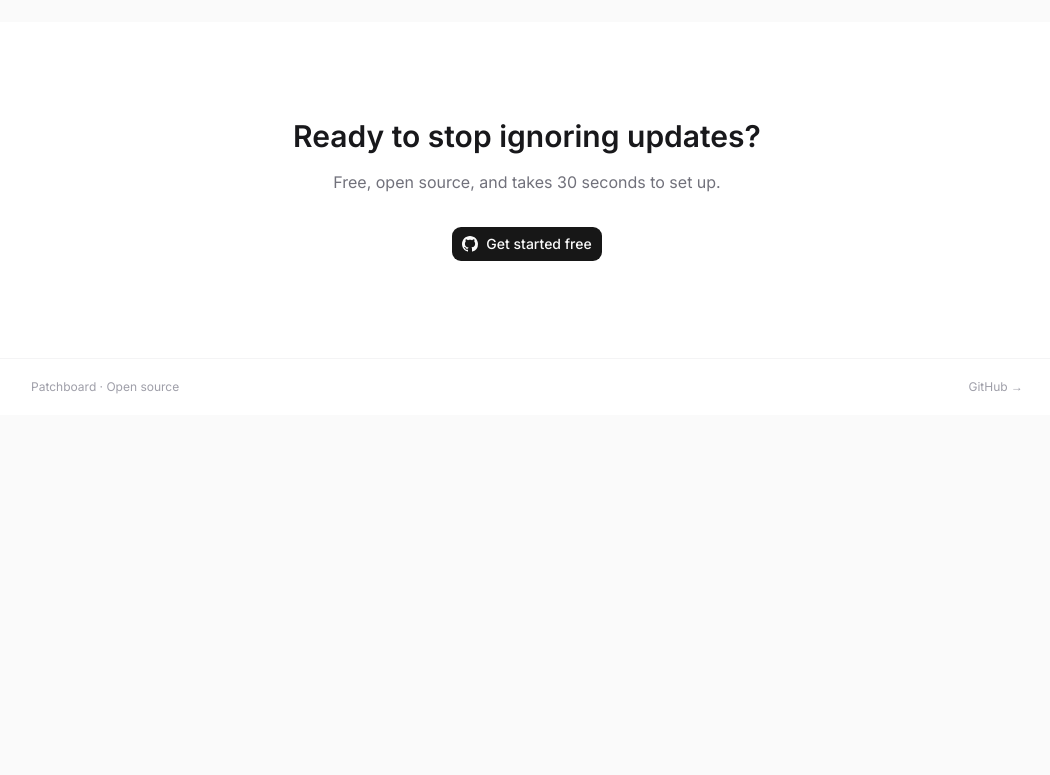
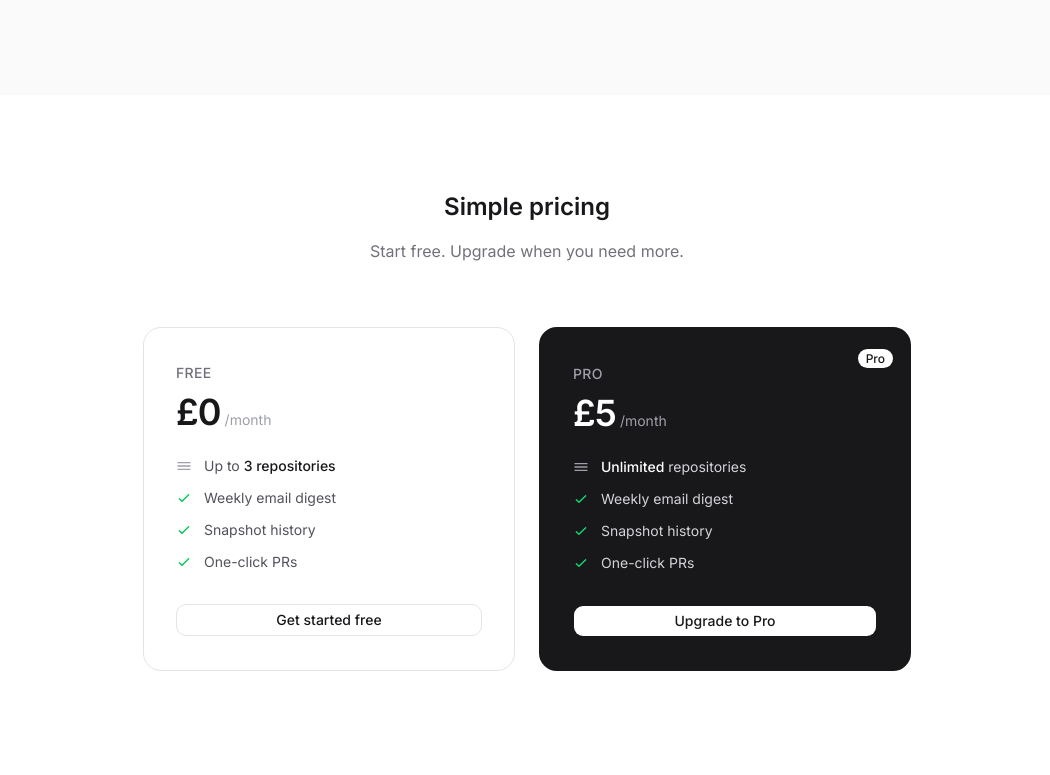
Before and after one commit to ZakDev1/patchboard, a Next.js app: page / in a window 1280 px wide. Shown: the part 1505-2280 px from the top of the page, without its empty margins (113-1163 px from the left). Before the commit the page ends 1920 px from the top, so only its background shows below. Built offline with nearby package versions, Linux system fonts and the light colour scheme; what fumadocs-ui would draw is missing.

Commit message:
feat: improve landing page with pricing section, docs link and feature cards

```diff
--- a/app/page.tsx
+++ b/app/page.tsx
@@ -11,12 +11,22 @@ export default async function LandingPage() {
       {/* Nav */}
       <header className="border-b border-zinc-100">
         <div className="max-w-5xl mx-auto px-4 h-14 flex items-center justify-between">
-          <span className="font-semibold text-sm tracking-tight">Patchboard</span>
-          <Link href="/login">
-            <Button size="sm" variant="outline">
-              Sign in
-            </Button>
-          </Link>
+          <span className="font-semibold text-sm tracking-tight">
+            Patchboard
+          </span>
+          <div className="flex items-center gap-4">
+            <Link
+              href="/docs"
+              className="text-sm text-zinc-500 hover:text-zinc-900 transition-colors"
+            >
+              Docs
+            </Link>
+            <Link href="/login">
+              <Button size="sm" variant="outline">
+                Sign in
+              </Button>
+            </Link>
+          </div>
         </div>
       </header>
 
@@ -28,12 +38,14 @@ export default async function LandingPage() {
         </div>
 
         <h1 className="text-5xl font-semibold tracking-tight text-zinc-900 mb-5 leading-tight">
-          Dependency updates, <span className="text-zinc-400">reviewed not ignored</span>
+          Dependency updates,{" "}
+          <span className="text-zinc-400">reviewed not ignored</span>
         </h1>
 
         <p className="text-lg text-zinc-500 max-w-xl mx-auto mb-8">
-          Patchboard scans your GitHub repos, shows you what&apos;s outdated, and lets you approve updates and raise a
-          PR, all without leaving your browser.
+          Patchboard scans your GitHub repos, shows you what&apos;s outdated,
+          and lets you approve updates and raise a PR, all without leaving your
+          browser.
         </p>
 
         <Link href="/login">
@@ -69,10 +81,12 @@ export default async function LandingPage() {
       {/* Features */}
       <section className="border-t border-zinc-100 bg-zinc-50">
         <div className="max-w-5xl mx-auto px-4 py-24">
-          <h2 className="text-2xl font-semibold text-center mb-16">Everything you need, nothing you don&apos;t</h2>
+          <h2 className="text-2xl font-semibold text-center mb-16">
+            The dependency workflow that doesn&apos;t get in your way
+          </h2>
 
-          <div className="grid grid-cols-1 md:grid-cols-3 gap-8">
-            <div>
+          <div className="grid grid-cols-1 lg:grid-cols-3 gap-6">
+            <div className="bg-white rounded-xl border border-zinc-200 p-6">
               <div className="w-9 h-9 rounded-lg bg-zinc-900 flex items-center justify-center mb-4">
                 <svg
                   className="w-4 h-4 text-white"
@@ -90,11 +104,12 @@ export default async function LandingPage() {
               </div>
               <h3 className="font-medium mb-2">Instant scanning</h3>
               <p className="text-sm text-zinc-500 leading-relaxed">
-                Connect any GitHub repo and Patchboard scans your dependencies against the npm registry in seconds.
+                Connect any GitHub repo and Patchboard scans your dependencies
+                against the npm registry in seconds.
               </p>
             </div>
 
-            <div>
+            <div className="bg-white rounded-xl border border-zinc-200 p-6">
               <div className="w-9 h-9 rounded-lg bg-zinc-900 flex items-center justify-center mb-4">
                 <svg
                   className="w-4 h-4 text-white"
@@ -112,12 +127,12 @@ export default async function LandingPage() {
               </div>
               <h3 className="font-medium mb-2">Review workflow</h3>
               <p className="text-sm text-zinc-500 leading-relaxed">
-                Approve or snooze each update individually. Major version bumps are flagged so nothing slips through
-                unnoticed.
+                Approve or snooze each update individually. Major version bumps
+                are flagged so nothing slips through unnoticed.
               </p>
             </div>
 
-            <div>
+            <div className="bg-white rounded-xl border border-zinc-200 p-6">
               <div className="w-9 h-9 rounded-lg bg-zinc-900 flex items-center justify-center mb-4">
                 <svg
                   className="w-4 h-4 text-white"
@@ -135,18 +150,223 @@ export default async function LandingPage() {
               </div>
               <h3 className="font-medium mb-2">One-click PRs</h3>
               <p className="text-sm text-zinc-500 leading-relaxed">
-                Approve your updates and raise a single pull request with all changes in one go. No more nine PRs for
-                nine packages.
+                Approve your updates and raise a single pull request with all
+                changes in one go. No more nine PRs for nine packages.
               </p>
             </div>
           </div>
         </div>
       </section>
 
+      {/* Pricing */}
+      <section className="max-w-5xl mx-auto px-4 py-24">
+        <h2 className="text-2xl font-semibold text-center mb-4">
+          Simple pricing
+        </h2>
+        <p className="text-zinc-500 text-center mb-16">
+          Start free. Upgrade when you need more.
+        </p>
+
+        <div className="grid grid-cols-1 md:grid-cols-2 gap-6 max-w-3xl mx-auto">
+          {/* Free */}
+          <div className="rounded-2xl border border-zinc-200 p-8">
+            <div className="mb-6">
+              <span className="text-sm font-medium text-zinc-500 uppercase tracking-wide">
+                Free
+              </span>
+              <div className="mt-2 flex items-baseline gap-1">
+                <span className="text-4xl font-semibold tracking-tight">
+                  £0
+                </span>
+                <span className="text-zinc-400 text-sm">/month</span>
+              </div>
+            </div>
+
+            <ul className="space-y-3 mb-8">
+              <li className="flex items-center gap-3 text-sm">
+                <svg
+                  className="w-4 h-4 text-zinc-400 shrink-0"
+                  fill="none"
+                  viewBox="0 0 24 24"
+                  stroke="currentColor"
+                  strokeWidth={2}
+                >
+                  <path
+                    strokeLinecap="round"
+                    strokeLinejoin="round"
+                    d="M3 7h18M3 12h18M3 17h18"
+                  />
+                </svg>
+                <span className="text-zinc-600">
+                  Up to{" "}
+                  <strong className="text-zinc-900 font-medium">
+                    3 repositories
+                  </strong>
+                </span>
+              </li>
+              <li className="flex items-center gap-3 text-sm">
+                <svg
+                  className="w-4 h-4 text-green-500 shrink-0"
+                  fill="none"
+                  viewBox="0 0 24 24"
+                  stroke="currentColor"
+                  strokeWidth={2}
+                >
+                  <path
+                    strokeLinecap="round"
+                    strokeLinejoin="round"
+                    d="M5 13l4 4L19 7"
+                  />
+                </svg>
+                <span className="text-zinc-600">Weekly email digest</span>
+              </li>
+              <li className="flex items-center gap-3 text-sm">
+                <svg
+                  className="w-4 h-4 text-green-500 shrink-0"
+                  fill="none"
+                  viewBox="0 0 24 24"
+                  stroke="currentColor"
+                  strokeWidth={2}
+                >
+                  <path
+                    strokeLinecap="round"
+                    strokeLinejoin="round"
+                    d="M5 13l4 4L19 7"
+                  />
+                </svg>
+                <span className="text-zinc-600">Snapshot history</span>
+              </li>
+              <li className="flex items-center gap-3 text-sm">
+                <svg
+                  className="w-4 h-4 text-green-500 shrink-0"
+                  fill="none"
+                  viewBox="0 0 24 24"
+                  stroke="currentColor"
+                  strokeWidth={2}
+                >
+                  <path
+                    strokeLinecap="round"
+                    strokeLinejoin="round"
+                    d="M5 13l4 4L19 7"
+                  />
+                </svg>
+                <span className="text-zinc-600">One-click PRs</span>
+              </li>
+            </ul>
+
+            <Link href="/login">
+              <Button variant="outline" className="w-full">
+                Get started free
+              </Button>
+            </Link>
+          </div>
+
+          {/* Pro */}
+          <div className="rounded-2xl border-2 border-zinc-900 bg-zinc-900 p-8 text-white relative">
+            <div className="absolute top-4 right-4">
+              <span className="text-xs font-medium bg-white text-zinc-900 px-2 py-0.5 rounded-full">
+                Pro
+              </span>
+            </div>
+            <div className="mb-6">
+              <span className="text-sm font-medium text-zinc-400 uppercase tracking-wide">
+                Pro
+              </span>
+              <div className="mt-2 flex items-baseline gap-1">
+                <span className="text-4xl font-semibold tracking-tight">
+                  £5
+                </span>
+                <span className="text-zinc-400 text-sm">/month</span>
+              </div>
+            </div>
+
+            <ul className="space-y-3 mb-8">
+              <li className="flex items-center gap-3 text-sm">
+                <svg
+                  className="w-4 h-4 text-zinc-400 shrink-0"
+                  fill="none"
+                  viewBox="0 0 24 24"
+                  stroke="currentColor"
+                  strokeWidth={2}
+                >
+                  <path
+                    strokeLinecap="round"
+                    strokeLinejoin="round"
+                    d="M3 7h18M3 12h18M3 17h18"
+                  />
+                </svg>
+                <span className="text-zinc-300">
+                  <strong className="text-white font-medium">Unlimited</strong>{" "}
+                  repositories
+                </span>
+              </li>
+              <li className="flex items-center gap-3 text-sm">
+                <svg
+                  className="w-4 h-4 text-green-400 shrink-0"
+                  fill="none"
+                  viewBox="0 0 24 24"
+                  stroke="currentColor"
+                  strokeWidth={2}
+                >
+                  <path
+                    strokeLinecap="round"
+                    strokeLinejoin="round"
+                    d="M5 13l4 4L19 7"
+                  />
+                </svg>
+                <span className="text-zinc-300">Weekly email digest</span>
+              </li>
+              <li className="flex items-center gap-3 text-sm">
+                <svg
+                  className="w-4 h-4 text-green-400 shrink-0"
+                  fill="none"
+                  viewBox="0 0 24 24"
+                  stroke="currentColor"
+                  strokeWidth={2}
+                >
+                  <path
+                    strokeLinecap="round"
+                    strokeLinejoin="round"
+                    d="M5 13l4 4L19 7"
+                  />
+                </svg>
+                <span className="text-zinc-300">Snapshot history</span>
+              </li>
+              <li className="flex items-center gap-3 text-sm">
+                <svg
+                  className="w-4 h-4 text-green-400 shrink-0"
+                  fill="none"
+                  viewBox="0 0 24 24"
+                  stroke="currentColor"
+                  strokeWidth={2}
+                >
+                  <path
+                    strokeLinecap="round"
+                    strokeLinejoin="round"
+                    d="M5 13l4 4L19 7"
+                  />
+                </svg>
+                <span className="text-zinc-300">One-click PRs</span>
+              </li>
+            </ul>
+
+            <Link href="/login">
+              <Button className="w-full bg-white text-zinc-900 hover:bg-zinc-100">
+                Upgrade to Pro
+              </Button>
+            </Link>
+          </div>
+        </div>
+      </section>
+
       {/* Bottom CTA */}
       <section className="max-w-5xl mx-auto px-4 py-24 text-center">
-        <h2 className="text-3xl font-semibold mb-4">Ready to stop ignoring updates?</h2>
-        <p className="text-zinc-500 mb-8">Free, open source, and takes 30 seconds to set up.</p>
+        <h2 className="text-3xl font-semibold mb-4">
+          Ready to stop ignoring updates?
+        </h2>
+        <p className="text-zinc-500 mb-8">
+          Free, open source, and takes 30 seconds to set up.
+        </p>
         <Link href="/login">
           <Button size="lg" className="gap-2">
             <svg viewBox="0 0 24 24" className="w-4 h-4 fill-current">
@@ -159,7 +379,9 @@ export default async function LandingPage() {
 
       <footer className="border-t border-zinc-100">
         <div className="max-w-5xl mx-auto px-4 h-14 flex items-center justify-between">
-          <span className="text-xs text-zinc-400">Patchboard · Open source</span>
+          <span className="text-xs text-zinc-400">
+            Patchboard · Open source
+          </span>
           <a
             href="https://github.com/ZakDev1/patchboard"
             target="_blank"
```
